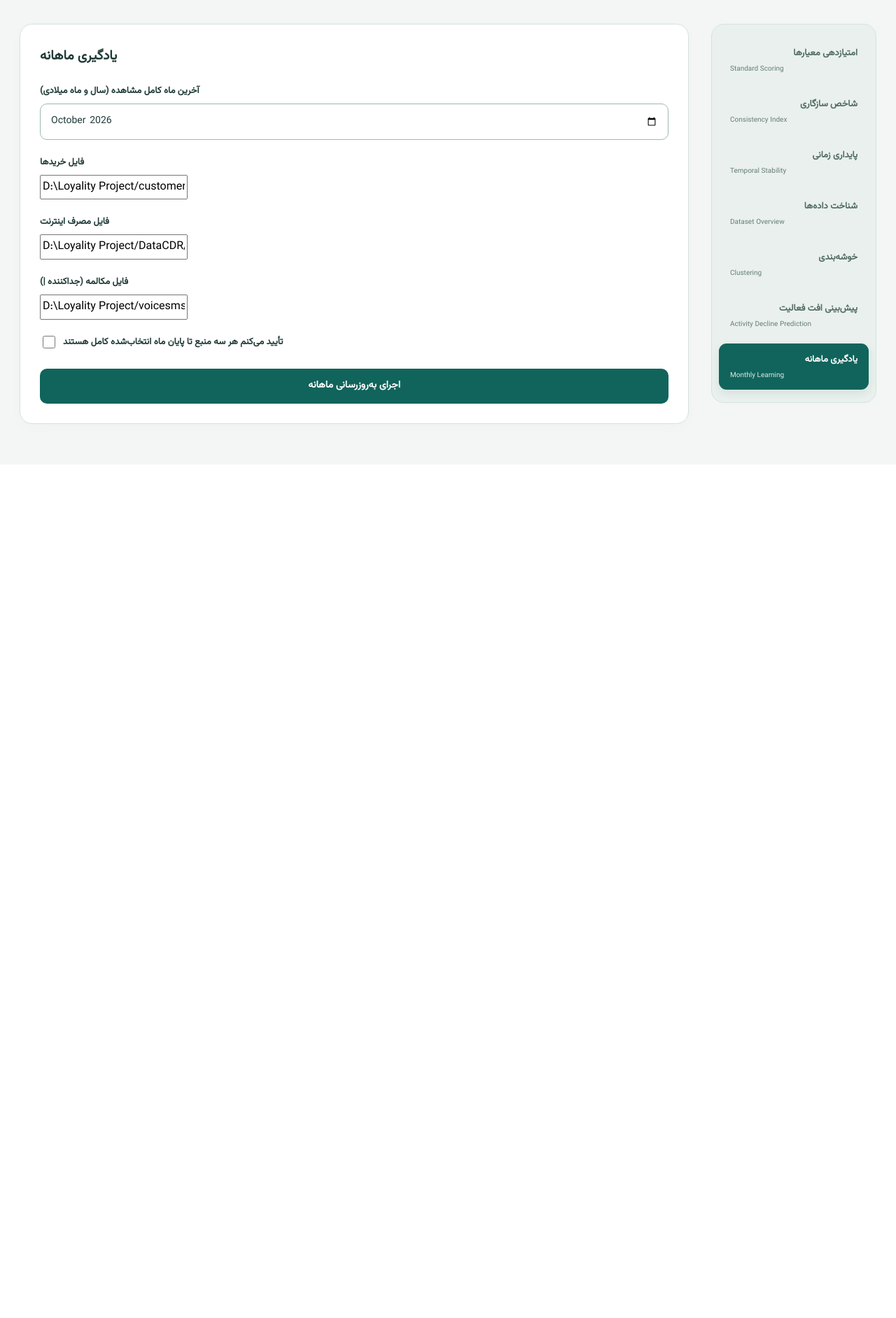
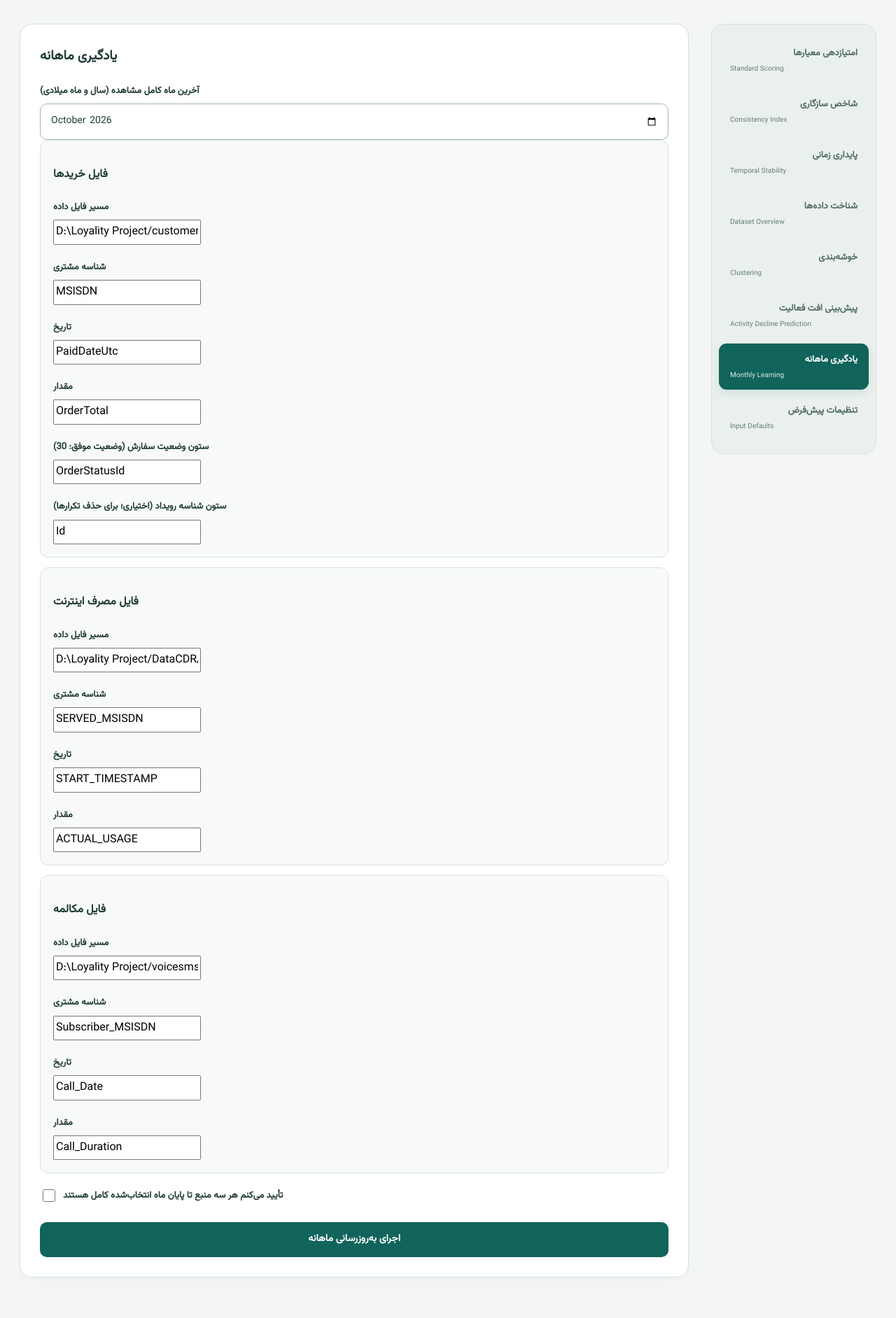
Before and after one commit to ErfanRiyahi/Loyalty-Project, a Flask app: page / in a window 1280 px wide. Shown: the part 152-2036 px from the top of the page at 70% size. Before the commit the page ends 771 px from the top, so only its background shows below. Run offline with Flask 3, Linux system fonts and the light colour scheme.

Commit message:
Add input defaults settings and configurable monthly source columns

```diff
--- a/loyalty/static/js/monthly.js
+++ b/loyalty/static/js/monthly.js
@@ -14,6 +14,9 @@
       const data = await postJson("/monthly/update", {
         as_of_month: document.getElementById("monthlyMonth").value,
         confirm_complete: document.getElementById("monthlyComplete").checked,
+        columns: Object.fromEntries(["order", "data_cdr", "voice_cdr"].map(source => [
+          source, Array.from(document.querySelectorAll(`.monthly-col[data-source="${source}"]`), input => input.value),
+        ])),
         sources: {
           order: document.getElementById("monthlyOrder").value.trim(),
           data_cdr: document.getElementById("monthlyData").value.trim(),
--- a/loyalty/static/js/navigation.js
+++ b/loyalty/static/js/navigation.js
@@ -1,4 +1,4 @@
-const tabs = ["Standard", "CI", "TS", "DS", "Cluster", "Churn", "Monthly"];
+const tabs = ["Standard", "CI", "TS", "DS", "Cluster", "Churn", "Monthly", "Settings"];
 for (const name of tabs) {
   document.getElementById("tabBtn" + name).addEventListener("click", () => {
     for (const other of tabs) {
--- /dev/null
+++ b/loyalty/static/js/settings.js
@@ -0,0 +1,104 @@
+(() => {
+  const storageKey = "loyalty.input-defaults.v1";
+  const container = document.getElementById("defaultsFields");
+  const status = document.getElementById("defaultsStatus");
+  const entries = [];
+  const excluded = new Set(["monthlyMonth", "monthlyComplete"]);
+  let serial = 0;
+
+  function addSetting(parent, key, labelText, original, apply, field = null) {
+    const label = document.createElement("label");
+    const editor = field ? field.cloneNode(true) : document.createElement("input");
+    editor.id = `default-input-${++serial}`;
+    editor.removeAttribute("class");
+    editor.removeAttribute("name");
+    if (editor.tagName === "INPUT") editor.type = field?.type === "checkbox" ? "checkbox" : "text";
+    label.htmlFor = editor.id;
+    label.textContent = labelText;
+    const set = value => {
+      if (editor.type === "checkbox") editor.checked = value;
+      else editor.value = value;
+    };
+    set(original);
+    parent.append(label, editor);
+    entries.push({key, original, apply, set, editor});
+  }
+
+  for (const panel of document.querySelectorAll(".tab-panel:not(#tabSettings)")) {
+    const section = document.createElement("div");
+    section.className = "domain-block";
+    const heading = document.createElement("h3");
+    heading.textContent = document.getElementById(panel.id.replace("tab", "tabBtn")).textContent;
+    section.appendChild(heading);
+    container.appendChild(section);
+    if (panel.id === "tabStandard") {
+      for (const option of standardSelect.options) {
+        const title = document.createElement("h4");
+        title.textContent = option.textContent;
+        section.appendChild(title);
+        addSetting(section, `standard.${option.value}.path`, "مسیر فایل داده", option.dataset.path,
+          value => { option.dataset.path = value; });
+        JSON.parse(option.dataset.columns).forEach((value, index) => {
+          addSetting(section, `standard.${option.value}.column.${index}`, ["شناسه مشتری", "تاریخ", "مقدار"][index], value,
+            next => {
+              const columns = JSON.parse(option.dataset.columns);
+              columns[index] = next;
+              option.dataset.columns = JSON.stringify(columns);
+            });
+        });
+      }
+    }
+    for (const field of panel.querySelectorAll("input, select")) {
+      if (excluded.has(field.id) || field.type === "file" || field.classList.contains("col-input") || field.id === "datasetAddress") continue;
+      const label = Array.from(panel.querySelectorAll("label")).find(item => item.htmlFor === field.id || item.contains(field));
+      const domain = field.dataset.domain ? ` (${field.dataset.domain})` : "";
+      const text = (label?.textContent.trim() || field.getAttribute("aria-label") || field.id) + domain;
+      const original = field.type === "checkbox" ? field.checked : field.value;
+      addSetting(section, field.id, text, original, value => {
+        if (field.type === "checkbox") field.checked = value;
+        else field.value = value;
+      }, field);
+    }
+  }
+
+  function readSaved() {
+    try {
+      const saved = JSON.parse(localStorage.getItem(storageKey) || "{}");
+      return saved && typeof saved === "object" && !Array.isArray(saved) ? saved : {};
+    } catch {
+      status.textContent = "خواندن پیش‌فرض‌های ذخیره‌شده ممکن نشد؛ مقادیر اصلی استفاده شد.";
+      return {};
+    }
+  }
+  function apply(values) {
+    for (const entry of entries) {
+      let value = Object.hasOwn(values, entry.key) ? values[entry.key] : entry.original;
+      if (typeof value !== typeof entry.original || (entry.editor.tagName === "SELECT" && !Array.from(entry.editor.options).some(option => option.value === value))) value = entry.original;
+      entry.set(value);
+      entry.apply(value);
+    }
+    applyStandardDefaults();
+  }
+  apply(readSaved());
+  document.getElementById("defaultsForm").addEventListener("submit", event => {
+    event.preventDefault();
+    const values = Object.fromEntries(entries.map(entry => [entry.key,
+      entry.editor.type === "checkbox" ? entry.editor.checked : entry.editor.value]));
+    try {
+      localStorage.setItem(storageKey, JSON.stringify(values));
+      apply(values);
+      status.textContent = "پیش‌فرض‌ها ذخیره و در فرم‌ها اعمال شدند.";
+    } catch {
+      status.textContent = "ذخیره ممکن نشد؛ دسترسی مرورگر به حافظه محلی را بررسی کنید.";
+    }
+  });
+  document.getElementById("resetDefaultsBtn").addEventListener("click", () => {
+    try {
+      localStorage.removeItem(storageKey);
+      apply({});
+      status.textContent = "پیش‌فرض‌های اصلی بازیابی شدند.";
+    } catch {
+      status.textContent = "بازیابی ممکن نشد؛ دسترسی مرورگر به حافظه محلی را بررسی کنید.";
+    }
+  });
+})();
--- a/loyalty/templates/index.html
+++ b/loyalty/templates/index.html
@@ -24,6 +24,7 @@
     <button class="tab-btn" id="tabBtnCluster" type="button"><span lang="fa" dir="rtl">&#1582;&#1608;&#1588;&#1607;&#8204;&#1576;&#1606;&#1583;&#1740;</span><small lang="en" dir="ltr">Clustering</small></button>
     <button class="tab-btn" id="tabBtnChurn" type="button"><span lang="fa" dir="rtl">&#1662;&#1740;&#1588;&#8204;&#1576;&#1740;&#1606;&#1740; &#1575;&#1601;&#1578; &#1601;&#1593;&#1575;&#1604;&#1740;&#1578;</span><small lang="en" dir="ltr">Activity Decline Prediction</small></button>
     <button class="tab-btn active" id="tabBtnMonthly" type="button"><span lang="fa" dir="rtl">&#1740;&#1575;&#1583;&#1711;&#1740;&#1585;&#1740; &#1605;&#1575;&#1607;&#1575;&#1606;&#1607;</span><small lang="en" dir="ltr">Monthly Learning</small></button>
+    <button class="tab-btn" id="tabBtnSettings" type="button"><span>تنظیمات پیش‌فرض</span><small lang="en" dir="ltr">Input Defaults</small></button>
   </nav>
 
   <main class="workspace" dir="ltr">
@@ -34,6 +35,7 @@
   {% include 'tabs/cluster.html' %}
   {% include 'tabs/churn.html' %}
   {% include 'tabs/monthly.html' %}
+  {% include 'tabs/settings.html' %}
   </main>
 </div>
 
@@ -47,5 +49,6 @@
 <script defer src="{{ url_for('static', filename='js/churn.js') }}"></script>
 <script defer src="{{ url_for('static', filename='js/monthly.js') }}"></script>
 <script defer src="{{ url_for('static', filename='js/navigation.js') }}"></script>
+<script defer src="{{ url_for('static', filename='js/settings.js') }}"></script>
 </body>
 </html>
--- a/loyalty/templates/tabs/monthly.html
+++ b/loyalty/templates/tabs/monthly.html
@@ -3,9 +3,23 @@
 
 <label for="monthlyMonth">آخرین ماه کامل مشاهده (سال و ماه میلادی)</label>
 <input id="monthlyMonth" type="month">
-<label>فایل خریدها</label><input id="monthlyOrder" value="{{ defaults.standards.ARPU_CLV_GROWTH.path }}">
-<label>فایل مصرف اینترنت</label><input id="monthlyData" value="{{ defaults.standards.DATA_USAGE.path }}">
-<label>فایل مکالمه (جداکننده |)</label><input id="monthlyVoice" value="{{ defaults.standards.VOICE_USAGE.path }}">
+{% for source, field, standard, title in [('order', 'monthlyOrder', 'ARPU_CLV_GROWTH', 'خریدها'), ('data_cdr', 'monthlyData', 'DATA_USAGE', 'مصرف اینترنت'), ('voice_cdr', 'monthlyVoice', 'VOICE_USAGE', 'مکالمه')] %}
+<div class="domain-block">
+<h3>فایل {{ title }}</h3>
+<label for="{{ field }}">مسیر فایل داده</label>
+<input id="{{ field }}" value="{{ defaults.standards[standard].path }}">
+{% for value in defaults.standards[standard].columns %}
+<label for="monthly-{{ source }}-{{ loop.index0 }}">{{ ['شناسه مشتری', 'تاریخ', 'مقدار'][loop.index0] }}</label>
+<input id="monthly-{{ source }}-{{ loop.index0 }}" class="monthly-col" data-source="{{ source }}" value="{{ value }}" required>
+{% endfor %}
+{% if source == 'order' %}
+<label for="monthly-order-status">ستون وضعیت سفارش (وضعیت موفق: 30)</label>
+<input id="monthly-order-status" class="monthly-col" data-source="order" value="OrderStatusId" required>
+<label for="monthly-order-event">ستون شناسه رویداد (اختیاری؛ برای حذف تکرارها)</label>
+<input id="monthly-order-event" class="monthly-col" data-source="order" value="Id">
+{% endif %}
+</div>
+{% endfor %}
 <label style="display:flex;align-items:center;gap:8px"><input id="monthlyComplete" type="checkbox" style="width:auto">تأیید می‌کنم هر سه منبع تا پایان ماه انتخاب‌شده کامل هستند</label>
 
 <button id="runMonthlyBtn" class="run-btn">اجرای به‌روزرسانی ماهانه</button>
--- /dev/null
+++ b/loyalty/templates/tabs/settings.html
@@ -0,0 +1,10 @@
+<div class="tab-panel" id="tabSettings"><div class="panel">
+<h2>تنظیمات مقادیر پیش‌فرض</h2>
+<p>مسیرها، نام ستون‌ها و گزینه‌های اولیه را تغییر دهید. ذخیره و اعمال، مقادیر فرم‌ها را به‌روزرسانی می‌کند و برای دفعات بعد در همین مرورگر نگه می‌دارد. ماه مشاهده و تأیید کامل بودن داده‌ها در هر اجرا جداگانه تعیین می‌شوند.</p>
+<form id="defaultsForm">
+<div id="defaultsFields"></div>
+<button class="run-btn" type="submit">ذخیره و اعمال پیش‌فرض‌ها</button>
+<button class="add-col" id="resetDefaultsBtn" type="button">بازگشت به پیش‌فرض‌های اصلی</button>
+</form>
+<p id="defaultsStatus" role="status" aria-live="polite"></p>
+</div></div>
```
Also changed, not shown: loyalty/services/monthly.py (+21 -6 lines), tests/test_monthly_columns.py (added, +46 -0 lines), README.md.
